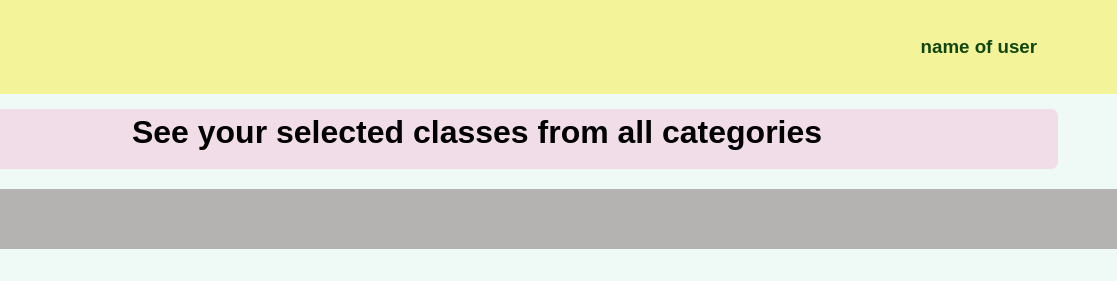
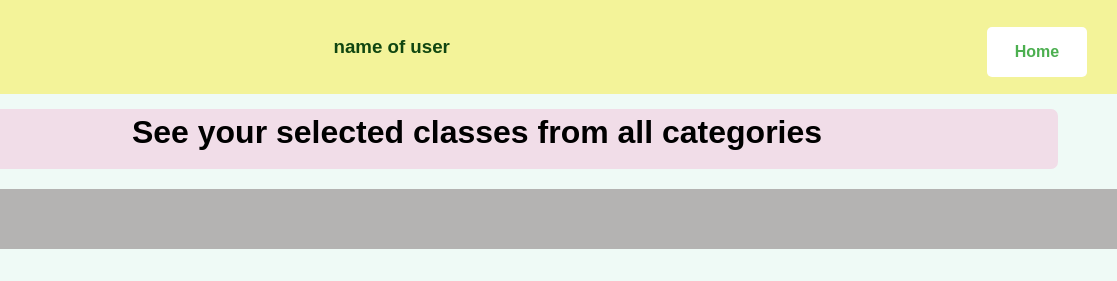
Before and after one commit to leesha-hu/skill-swap-web_project, a website: page public/views/view_classes.html in a window 1280 px wide. Shown: the top 281 px of the page, 163-1280 px from the left. Drawn offline with Linux system fonts and the light colour scheme; no server answers.

Commit message:
added home button to navbar

```diff
--- a/public/css/calender.css
+++ b/public/css/calender.css
@@ -16,7 +16,7 @@ header {
   display: flex;
   justify-content: space-between;
   align-items: center;
-  background-color: rgb(235, 177, 186);
+  background-color: #f3f399;
   color: white;
   padding: 5px 20px;
   position: sticky;
@@ -38,26 +38,7 @@ header {
   justify-content: right;
 }
 
-.signin {
-  display: flex;
-  gap: 10px;
-  background-color: #fff;
-  color: #4CAF50;
-  padding: 10px 20px;
-  border: none;
-  border-radius: 5px;
-  cursor: pointer;
-  font-size: 16px;
-  margin-left: 39px;
-  font-weight: bold;
-}
-
-.signin:hover {
-  background-color: #45a049;
-  color: white;
-}
-
-.exploreBtn {
+.homeBtn {
   display: flex;
   gap: 10px;
   background-color: #fff;
@@ -70,9 +51,9 @@ header {
   font-weight: bold;
 }
 
-.exploreBtn:hover {
+.homeBtn:hover {
   background-color: #45a049;
-
+  color: white;
 }
 
 .exploreLink {
--- a/public/css/category_classes.css
+++ b/public/css/category_classes.css
@@ -13,7 +13,7 @@ header {
     display: flex;
     justify-content: space-between;
     align-items: center;
-    width: 100%;
+    /* width: 100%; */
     background-color:rgb(235, 177, 186);
     background-color:#f3f399;
     color:rgba(13, 32, 7, 0.9);
@@ -21,6 +21,23 @@ header {
     position: sticky;
     top: 0;
     z-index: 1;
+}
+
+header button{
+    background-color: #fff;
+    color: #4CAF50;
+    padding: 10px 20px;
+    border: none;
+    border-radius: 5px;
+    cursor: pointer;
+    font-size: 16px;
+    margin-right: 10px;
+    font-weight: bold;
+}
+
+header button:hover{
+    background-color: #45a049;
+    color: white;
 }
 .toteach{
     height:max-content;
--- a/public/css/classes.css
+++ b/public/css/classes.css
@@ -15,7 +15,7 @@ header {
     display: flex;
     justify-content: space-between;
     align-items: center;
-    width: 100%;
+    /* width: 100%; */
     background-color: rgb(235, 177, 186);
     background-color: #f3f399;
     ;
@@ -24,7 +24,24 @@ header {
     padding: 10px 20px;
     position: sticky;
     top: 0;
-    z-index: 10;
+    z-index: 1;
+}
+
+header button{
+    background-color: #fff;
+    color: #4CAF50;
+    padding: 10px 20px;
+    border: none;
+    border-radius: 5px;
+    cursor: pointer;
+    font-size: 16px;
+    margin-right: 10px;
+    font-weight: bold;
+}
+
+header button:hover{
+    background-color: #45a049;
+    color: white;
 }
 
 .tolearn {
--- a/public/css/home.css
+++ b/public/css/home.css
@@ -36,6 +36,7 @@ header .logout {
     border-radius: 5px;
     cursor: pointer;
     font-size: 16px;
+    font-weight: bold;
 }
 
 header .logout:hover {
--- a/public/css/profile.css
+++ b/public/css/profile.css
@@ -14,7 +14,7 @@ header {
     display: flex;
     justify-content: space-between;
     align-items: center;
-    width: 100%;
+    /* width: 100vw; */
 
     background-color: #f3f399;
     color: rgba(13, 32, 7, 0.9);
@@ -30,7 +30,24 @@ header h1 {
     right: 50px;
 }
 
-header button {
+header button{
+    background-color: #fff;
+    color: #4CAF50;
+    padding: 10px 20px;
+    border: none;
+    border-radius: 5px;
+    cursor: pointer;
+    font-size: 16px;
+    margin-right: 10px;
+    font-weight: bold;
+}
+
+header button:hover{
+    background-color: #45a049;
+    color: white;
+}
+
+/* header button {
     position: relative;
     right: 100px;
     border-radius: 10px;
@@ -39,7 +56,7 @@ header button {
     background-color: rgb(20, 124, 20);
     color: #f9f9f9;
     font-size: 15px;
-}
+} */
 
 .main {
     display: flex;
--- a/public/css/student.css
+++ b/public/css/student.css
@@ -15,14 +15,31 @@ header {
     display: flex;
     justify-content: space-between;
     align-items: center;
-    width: 100%;
+    /* width: 100%; */
     background-color: rgb(235, 177, 186);
     background-color: #f3f399;
     color: rgba(29, 94, 146, 0.9);
     padding: 10px 20px;
     position: sticky;
     top: 0;
-    z-index: 10;
+    z-index: 1;
+}
+
+header button{
+    background-color: #fff;
+    color: #4CAF50;
+    padding: 10px 20px;
+    border: none;
+    border-radius: 5px;
+    cursor: pointer;
+    font-size: 16px;
+    margin-right: 10px;
+    font-weight: bold;
+}
+
+header button:hover{
+    background-color: #45a049;
+    color: white;
 }
 
 header h2 {
--- a/public/css/tutions.css
+++ b/public/css/tutions.css
@@ -15,7 +15,7 @@ header {
     display: flex;
     justify-content: space-between;
     align-items: center;
-    width: 100%;
+    /* width: 100%; */
     background-color: rgb(235, 177, 186);
     background-color: #f3f399;
     color: rgba(13, 32, 7, 0.9);
@@ -23,6 +23,23 @@ header {
     position: sticky;
     top: 0;
     z-index: 1;
+}
+
+header button{
+    background-color: #fff;
+    color: #4CAF50;
+    padding: 10px 20px;
+    border: none;
+    border-radius: 5px;
+    cursor: pointer;
+    font-size: 16px;
+    margin-right: 10px;
+    font-weight: bold;
+}
+
+header button:hover{
+    background-color: #45a049;
+    color: white;
 }
 
 .toteach {
--- a/public/views/view_classes.html
+++ b/public/views/view_classes.html
@@ -16,6 +16,7 @@
             <img class="image1" src="../images/empowerhub-logo.png" alt="logo">
         </div>
         <h3 id="user_name">name of user</h3>
+        <button class="homeBtn" onclick="window.location.href='/views/home_page.html'">Home</button>
     </header>
     <h1 id="h1">See your classes</h1>
     <div class="tolearn" id="tolearn">
```
Also changed, not shown: public/views/calender.html (+1 -2 lines), public/views/tutions.html (+1 -0 lines), public/views/userprofile.html (+6 -1 lines), public/views/view_category_classes.html (+1 -0 lines), public/views/view_students.html (+2 -0 lines).
